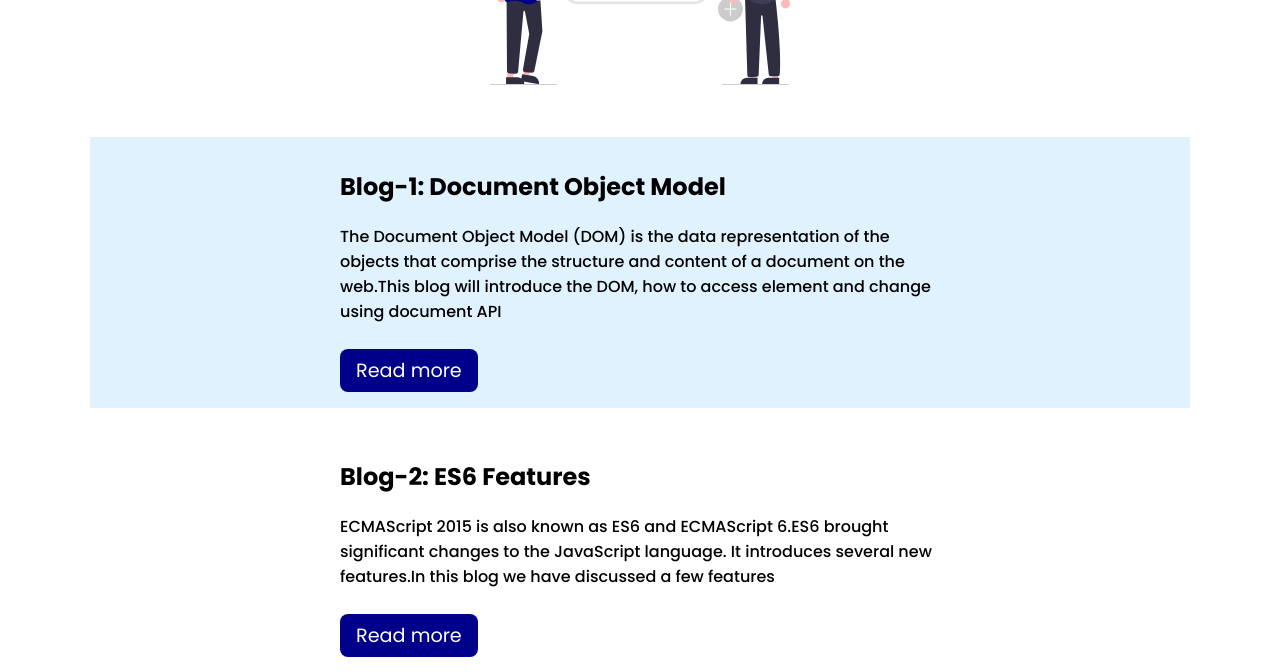
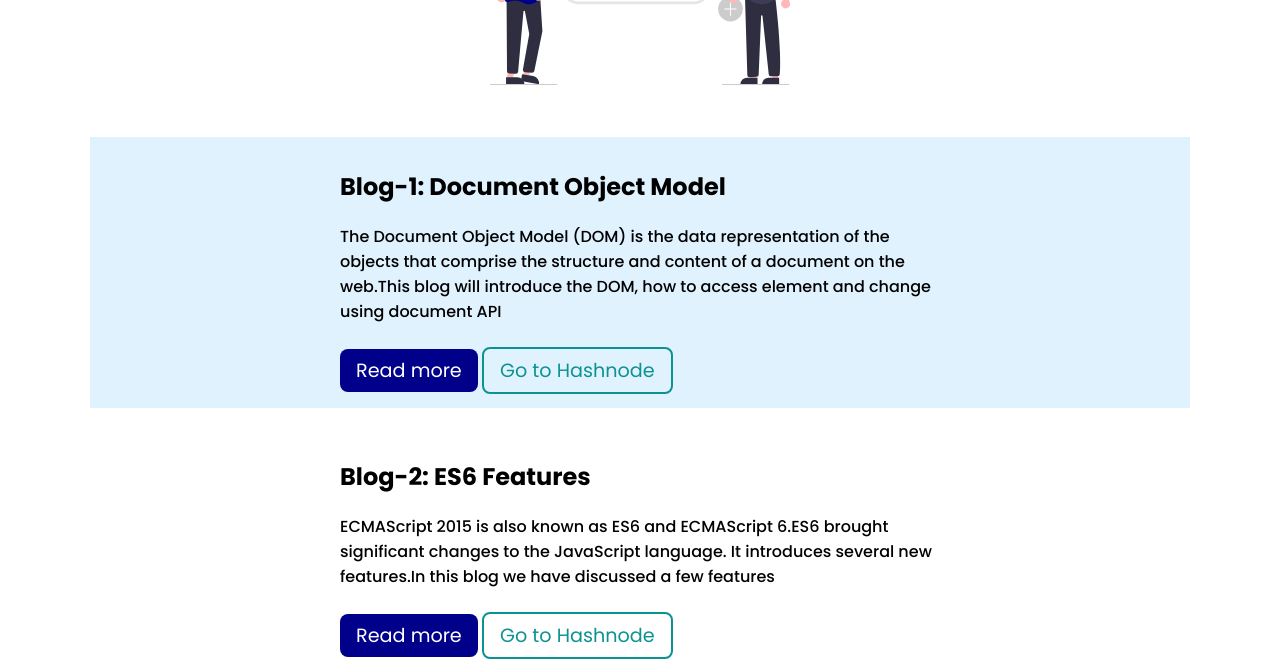
Before and after one commit to karthikgoud/Mark-3-4-5-portfolio, a plain HTML site: page blog.html in a window 1280 px wide. Shown: the part 457-1129 px from the top of the page. Drawn offline with Linux system fonts and the light colour scheme.

Commit message:
feat: hashnode blog 1

```diff
--- a/blog.html
+++ b/blog.html
@@ -43,6 +43,8 @@
                 content of a document on the web.This blog will introduce the DOM, how to access element and change
                 using document API</p>
             <a class="link link-primary" href="./blog-1.html" target="_blank">Read more</a>
+            <a class="link link-secondary" href="https://karthikrv.hashnode.dev/document-object-model"
+                target="_blank">Go to Hashnode</a>
         </div>
     </section>
     <section class="section ">
@@ -51,6 +53,8 @@
             <p> ECMAScript 2015 is also known as ES6 and ECMAScript 6.ES6 brought significant changes to the JavaScript
                 language. It introduces several new features.In this blog we have discussed a few features</p>
             <a class="link link-primary" href="./blog-2.html" target="_blank">Read more</a>
+            <a class="link link-secondary" href="https://karthikrv.hashnode.dev/document-object-model"
+                target="_blank">Go to Hashnode</a>
         </div>
     </section>
 
```
